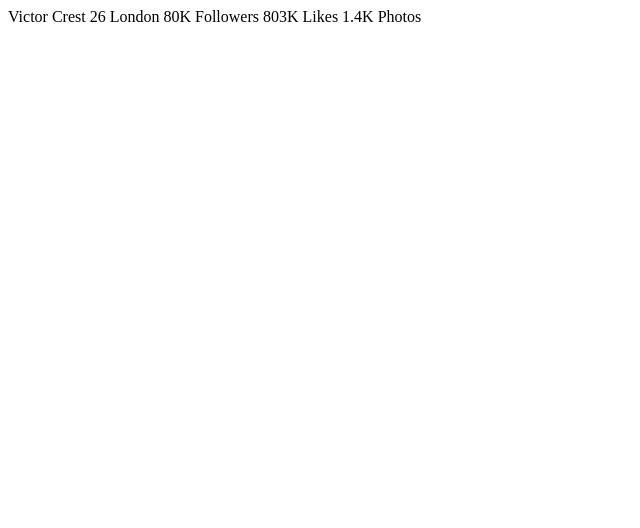
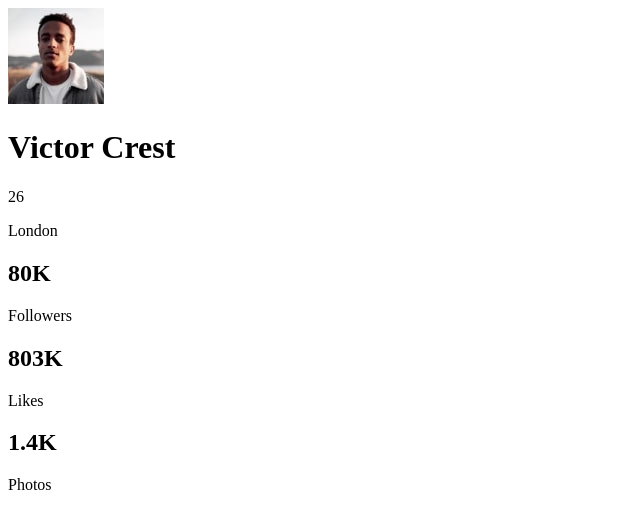
Before and after one commit to mohamedkhaled4053/Profile-card-component, a plain HTML site: page index.html in a window 1280 px wide. Shown: the whole page, without its empty margins (0-640 px from the left). Drawn offline with Linux system fonts and the light colour scheme.

Commit message:
add HTML code

```diff
--- a/index.html
+++ b/index.html
@@ -17,19 +17,40 @@
 </head>
 
 <body>
-	Victor Crest
-	26
-	London
+	<main>
+		<div class="top">
+			<img src="images/image-victor.jpg" alt="">
+		</div>
 
-	80K
-	Followers
+		<div class="center">
+			<div class="name">
+				<h1>Victor Crest </h1>
+				<span>26</span>
+			</div>
+			<p>London</p>
+		</div>
 
-	803K
-	Likes
+		<v class="bottom">
 
-	1.4K
-	Photos
+			<div class="status">
+				<div class="stat">
+					<h2>80K</h2>
+					<p>Followers</p>
+				</div>
 
+				<div class="stat">
+					<h2>803K</h2>
+					<p>Likes</p>
+				</div>
+
+				<div class="stat">
+					<h2>1.4K</h2>
+					<p>Photos</p>
+				</div>
+			</div>
+
+		</div>
+	</main>
 </body>
 
 </html>
```
